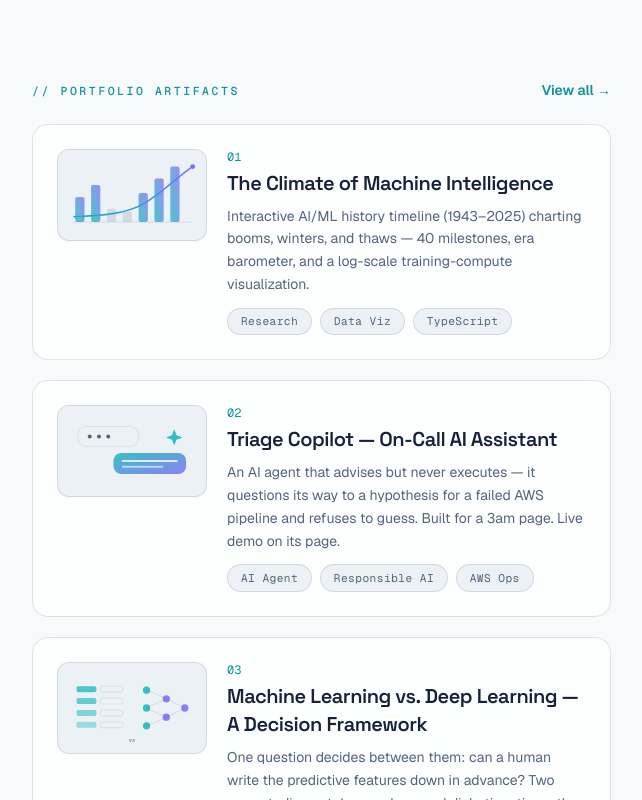
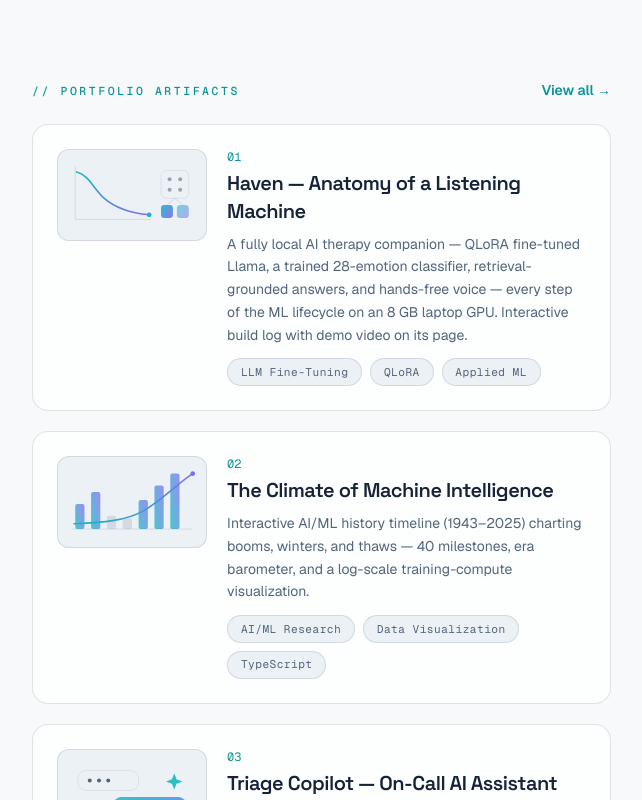
Before and after one commit to SiddarthaDarisi/SiddarthaDarisi.github.io, a Next.js app: page / in a window 1280 px wide. Shown: the part 1880-2680 px from the top of the page, without its empty margins (585-1227 px from the left). Built offline with nearby package versions, Linux system fonts and the light colour scheme.

Commit message:
Sync home page with artifacts page, add Haven card + chatbot KB entry, fix copy

```diff
--- a/app/contact/page.tsx
+++ b/app/contact/page.tsx
@@ -22,7 +22,7 @@ const channels = [
   },
   {
     label: "LinkedIn",
-    value: "linkedin.com/in/siddartha-darisi ↗",
+    value: "linkedin.com/in/siddartha-d ↗",
     href: site.linkedin,
     icon: IconLinkedIn,
     external: true,
--- a/app/page.tsx
+++ b/app/page.tsx
@@ -1,5 +1,6 @@
 import Link from "next/link";
 import { site } from "@/lib/site";
+import { artifacts } from "@/lib/artifacts";
 import NeuralHero from "@/components/NeuralHero";
 import Counter from "@/components/Counter";
 import SectionSpy from "@/components/SectionSpy";
@@ -56,45 +57,6 @@ const experiencePreview = [
     summary:
       "GenAI-driven MLOps turning natural-language prompts into validated IaC (35% faster releases); AI document pipeline for HCA Healthcare cutting manual entry 80%+.",
     tags: ["GenAI", "IaC", "MLOps", "Healthcare AI"],
-  },
-];
-
-const artifacts = [
-  {
-    number: "01",
-    kind: "timeline" as const,
-    title: "The Climate of Machine Intelligence",
-    description:
-      "Interactive AI/ML history timeline (1943–2025) charting booms, winters, and thaws — 40 milestones, era barometer, and a log-scale training-compute visualization.",
-    href: "/artifacts/ai-ml-timeline",
-    tags: ["Research", "Data Viz", "TypeScript"],
-  },
-  {
-    number: "02",
-    kind: "chatbot" as const,
-    title: "Triage Copilot — On-Call AI Assistant",
-    description:
-      "An AI agent that advises but never executes — it questions its way to a hypothesis for a failed AWS pipeline and refuses to guess. Built for a 3am page. Live demo on its page.",
-    href: "/artifacts/triage-copilot",
-    tags: ["AI Agent", "Responsible AI", "AWS Ops"],
-  },
-  {
-    number: "03",
-    kind: "report" as const,
-    title: "Machine Learning vs. Deep Learning — A Decision Framework",
-    description:
-      "One question decides between them: can a human write the predictive features down in advance? Two case studies — telecom churn and diabetic retinopathy — where the losing approach was actually tried.",
-    href: "/artifacts/ml-vs-dl",
-    tags: ["Applied Research", "ML vs DL", "Case Studies"],
-  },
-  {
-    number: "04",
-    kind: "voice" as const,
-    title: "PrepPilot — AI Mock Interview Tutor",
-    description:
-      "A local-first AI interviewer that listens to how you speak, not just what you say — a full voice loop (VAD → Whisper STT → prosody analytics → LLM coaching → TTS) running on an 8GB laptop GPU. Demo video on its page.",
-    href: "/artifacts/preppilot",
-    tags: ["Full-Stack AI", "Speech ML", "Real-Time Systems"],
   },
 ];
 
@@ -321,28 +283,28 @@ export default function Home() {
               </Link>
             </div>
             <div className="dim-list mt-6 space-y-5">
-              {artifacts.map((artifact) => (
+              {artifacts.map((artifact, index) => (
                 <Link
-                  key={artifact.href}
-                  href={artifact.href}
+                  key={artifact.slug}
+                  href={`/artifacts/${artifact.slug}`}
                   data-reveal
                   className="card card-lift group grid gap-5 p-6 sm:grid-cols-[150px_1fr]"
                 >
                   <div className="h-[92px] overflow-hidden rounded-xl border border-line bg-raised p-2">
-                    <ArtifactThumb kind={artifact.kind} />
+                    <ArtifactThumb kind={artifact.thumb ?? "report"} />
                   </div>
                   <div className="flex flex-col">
                     <span className="font-mono text-xs text-accent">
-                      {artifact.number}
+                      {String(index + 1).padStart(2, "0")}
                     </span>
                     <h3 className="font-display mt-1 text-xl font-semibold tracking-tight transition-colors group-hover:text-accent">
                       {artifact.title}
                     </h3>
                     <p className="mt-2 flex-1 text-sm leading-relaxed text-muted">
-                      {artifact.description}
+                      {artifact.homeBlurb ?? artifact.subtitle}
                     </p>
                     <div className="mt-3 flex flex-wrap gap-2">
-                      {artifact.tags.map((tag) => (
+                      {artifact.tags.slice(0, 3).map((tag) => (
                         <span key={tag} className="chip">
                           {tag}
                         </span>
--- a/components/ArtifactThumb.tsx
+++ b/components/ArtifactThumb.tsx
@@ -1,14 +1,50 @@
+import type { ArtifactThumbKind } from "@/lib/artifacts";
+
 /**
  * Code-drawn decorative thumbnails for artifact cards.
+ * kind="model": descending training-loss curve + LoRA adapter motif
  * kind="timeline": mini era chart (bars + rising compute curve)
  * kind="chatbot": chat bubbles with a sparkle
  * kind="report": ML table vs DL network split panel
+ * kind="voice": waveform + microphone
  */
-export default function ArtifactThumb({
-  kind,
-}: {
-  kind: "timeline" | "chatbot" | "report" | "voice";
-}) {
+export default function ArtifactThumb({ kind }: { kind: ArtifactThumbKind }) {
+  if (kind === "model") {
+    return (
+      <svg aria-hidden viewBox="0 0 200 110" className="h-full w-full">
+        <defs>
+          <linearGradient id="md-grad" x1="0" y1="0" x2="1" y2="1">
+            <stop offset="0%" stopColor="var(--teal)" />
+            <stop offset="100%" stopColor="var(--violet)" />
+          </linearGradient>
+        </defs>
+        {/* axes */}
+        <line x1="14" y1="12" x2="14" y2="92" stroke="var(--line)" strokeWidth="1.4" />
+        <line x1="14" y1="92" x2="128" y2="92" stroke="var(--line)" strokeWidth="1.4" />
+        {/* descending training-loss curve */}
+        <path
+          d="M16 20 C 34 24, 42 46, 58 60 S 96 82, 126 85"
+          fill="none"
+          stroke="url(#md-grad)"
+          strokeWidth="2.4"
+          strokeLinecap="round"
+        />
+        <circle cx="126" cy="85" r="3.6" fill="var(--teal)" />
+        {/* frozen base weights (block) + LoRA adapter (small ranks) */}
+        <rect x="144" y="18" width="42" height="42" rx="8" fill="var(--raised)" stroke="var(--line)" />
+        <circle cx="157" cy="31" r="3" fill="var(--muted)" opacity="0.55" />
+        <circle cx="173" cy="31" r="3" fill="var(--muted)" opacity="0.55" />
+        <circle cx="157" cy="47" r="3" fill="var(--muted)" opacity="0.55" />
+        <circle cx="173" cy="47" r="3" fill="var(--muted)" opacity="0.55" />
+        {/* adapter rails */}
+        <rect x="144" y="70" width="18" height="20" rx="5" fill="url(#md-grad)" opacity="0.9" />
+        <rect x="168" y="70" width="18" height="20" rx="5" fill="url(#md-grad)" opacity="0.55" />
+        <line x1="165" y1="60" x2="153" y2="70" stroke="var(--line)" strokeWidth="1.4" />
+        <line x1="165" y1="60" x2="177" y2="70" stroke="var(--line)" strokeWidth="1.4" />
+      </svg>
+    );
+  }
+
   if (kind === "voice") {
     return (
       <svg aria-hidden viewBox="0 0 200 110" className="h-full w-full">
--- a/lib/artifacts.ts
+++ b/lib/artifacts.ts
@@ -9,11 +9,23 @@ export interface ArtifactEmbed {
   minHeight: number;
 }
 
+/** Which code-drawn thumbnail (components/ArtifactThumb) a home card shows. */
+export type ArtifactThumbKind =
+  | "model"
+  | "timeline"
+  | "chatbot"
+  | "report"
+  | "voice";
+
 export interface Artifact {
   slug: string;
   title: string;
   subtitle: string;
   tags: string[];
+  /** Short copy for the home-page card; falls back to subtitle. */
+  homeBlurb?: string;
+  /** Thumbnail for the home-page card. */
+  thumb?: ArtifactThumbKind;
   introduction: string;
   description: string;
   objective: string;
@@ -34,6 +46,9 @@ export const artifacts: Artifact[] = [
     subtitle:
       "A fully local AI therapy companion: QLoRA fine-tuned Llama, a trained emotion classifier, retrieval-grounded answers, and local voice — every step of the ML lifecycle on an 8 GB laptop GPU",
     tags: ["LLM Fine-Tuning", "QLoRA", "Applied ML", "Responsible AI", "Full-Stack"],
+    homeBlurb:
+      "A fully local AI therapy companion — QLoRA fine-tuned Llama, a trained 28-emotion classifier, retrieval-grounded answers, and hands-free voice — every step of the ML lifecycle on an 8 GB laptop GPU. Interactive build log with demo video on its page.",
+    thumb: "model",
     introduction:
       "Haven is a private mental-wellness companion whose every model runs on my own machine: a Llama fine-tuned with QLoRA on 10,752 real emotional-support conversations, a DistilRoBERTa classifier scoring 28 emotions per message, retrieval over 36 public-domain clinical publications (NIMH, VA, NIH), and fully local speech-to-text and neural text-to-speech. The embedded artifact below documents all ten steps of the machine-learning lifecycle with the real numbers the pipeline produced — including a live demo video of the app in a hands-free voice conversation.",
     description:
@@ -95,10 +110,13 @@ export const artifacts: Artifact[] = [
     subtitle:
       "An interactive timeline of AI history (1943–2025), framed as booms, winters, and thaws",
     tags: ["AI/ML Research", "Data Visualization", "TypeScript", "GitHub Pages"],
+    homeBlurb:
+      "Interactive AI/ML history timeline (1943–2025) charting booms, winters, and thaws — 40 milestones, era barometer, and a log-scale training-compute visualization.",
+    thumb: "timeline",
     introduction:
       "An interactive, publicly hosted web timeline that tells the story of artificial intelligence from 1943 to 2025 through a weather metaphor — booms, winters, and thaws — arguing that AI winters were driven by hardware and funding constraints rather than failures of the underlying theory.",
     description:
-      'The timeline presents 40 curated milestones across six eras — Foundations (1943–1955), the Golden Years (1956–1973), AI Winters I & II (1974–1987), Quiet Progress (1993–2011), the Deep Learning Boom (2012–2019), and the Generative Era (2020–2025). Milestones are categorized (Theory, Hardware, Industry, Model Release, AI Winter) and filterable by theme; a clickable "barometer" lets visitors jump between eras; and a log-scale training-compute visualization shows how compute flatlined during the winters and exploded afterward, reinforcing the central thesis.',
+      'The timeline presents 40 curated milestones across eight eras — from Foundations (1943–1955) and the Golden Years (1956–1973), through the First AI Winter, the Expert-Systems boom, and the Second AI Winter (1974–1993), to Quiet Progress (1993–2011), the Deep Learning Boom (2012–2019), and the Generative Era (2020–2025). Milestones are categorized (Theory, Hardware, Industry, Model Release, AI Winter) and filterable by theme; a clickable "barometer" lets visitors jump between eras; and a log-scale training-compute visualization shows how compute flatlined during the winters and exploded afterward, reinforcing the central thesis.',
     objective:
       "Created for the AI & ML Timelines activity in the IWU AI/ML program, with two goals: (1) demonstrate the ability to research, synthesize, and communicate seven decades of AI history for a technical-professional audience, and (2) publish it as a genuinely useful, interactive reference rather than a static document.",
     process: [
@@ -155,6 +173,9 @@ export const artifacts: Artifact[] = [
     subtitle:
       "An AI agent that advises but never executes — built for a sleep-deprived engineer at 3am, and designed around what it refuses to do",
     tags: ["AI Agent", "Responsible AI", "AWS Operations", "Knowledge Grounding"],
+    homeBlurb:
+      "An AI agent that advises but never executes — it questions its way to a hypothesis for a failed AWS pipeline and refuses to guess. Built for a 3am page. Live demo on its page.",
+    thumb: "chatbot",
     introduction:
       "Triage Copilot is a Socratic triage guide for a failed AWS data pipeline: it asks one question at a time, sequences an on-call engineer toward a testable hypothesis, and states a confidence level and a falsification condition for every conclusion. It never runs a command and never declares an incident resolved. It's embedded live below — ask it about a Redshift or Lambda failure and see it work the way it was designed to.",
     description:
@@ -208,6 +229,9 @@ export const artifacts: Artifact[] = [
     subtitle:
       "Two real-world case studies where the \"wrong\" approach was actually tried and lost — and the one question that decides between them",
     tags: ["Applied Research", "ML vs DL", "Case Studies", "Technical Writing"],
+    homeBlurb:
+      "One question decides between them: can a human write the predictive features down in advance? Two case studies — telecom churn and diabetic retinopathy — where the losing approach was actually tried.",
+    thumb: "report",
     introduction:
       "The usual answer to \"when should I use deep learning?\" is about data volume and compute cost — true, and almost never the real reason. This Workshop 2 report argues the distinction that actually decides the choice: whether the features that predict the outcome can be written down by a human in advance. It defends that principle with two production case studies where the losing approach wasn't dismissed on theory — it was genuinely attempted, and the evidence went the other way. Read the full report below.",
     description:
@@ -258,6 +282,9 @@ export const artifacts: Artifact[] = [
     subtitle:
       "A local-first AI interviewer that listens to how you speak, not just what you say — a full voice loop (STT → coaching LLM → prosody analytics → TTS) on an 8GB laptop GPU",
     tags: ["Full-Stack AI", "Speech & Audio ML", "Local-First LLM", "Real-Time Systems"],
+    homeBlurb:
+      "A local-first AI interviewer that listens to how you speak, not just what you say — a full voice loop (VAD → Whisper STT → prosody analytics → LLM coaching → TTS) running on an 8GB laptop GPU. Demo video on its page.",
+    thumb: "voice",
     introduction:
       "PrepPilot runs a realistic spoken mock interview and coaches the candidate on both what they say and how they say it. Unlike a chatbot, it listens to delivery — pace, pauses, filler words, pitch variance, vocal energy — and returns structured 1–10 rubric feedback with concrete rewrites, entirely offline on a laptop GPU. The demo video below shows the full voice loop; the complete source and system design are on GitHub.",
     description:
@@ -281,7 +308,7 @@ export const artifacts: Artifact[] = [
       "parselmouth + librosa (prosody analytics)",
       "Ollama (qwen3) · Claude · GPT (swappable providers)",
       "SQLite · SQLAlchemy 2.0",
-      "Next.js 14 · TypeScript (static export)",
+      "Next.js 16 · TypeScript (static export)",
       "Docker · pytest · CUDA (RTX 3070, 8GB)",
     ],
     uniqueValue:
--- a/lib/profile-kb.ts
+++ b/lib/profile-kb.ts
@@ -328,6 +328,33 @@ export const profileKB: KBChunk[] = [
     link: "/experience",
   },
   {
+    id: "kb-artifact-haven",
+    topic: "Haven therapy companion artifact",
+    text: "Haven — Anatomy of a Listening Machine is a fully local AI therapy companion Siddartha built: a Llama 3.2 3B fine-tuned with QLoRA on 10,752 real emotional-support conversations, a DistilRoBERTa classifier scoring 28 emotions per message, retrieval over 36 public-domain clinical publications (NIMH, VA, NIH), and fully local speech-to-text and neural text-to-speech — every model running on an 8 GB laptop GPU (RTX 3070). The build covers all ten steps of the ML lifecycle, including a three-part evaluation that caught the fine-tune regressing on crisis safety and repaired it with targeted safety-patch training plus a defense-in-depth server layer. Headline results: validation perplexity 32.6 → 9.79, and the patched model beats base on crisis handling. An interactive build log with a live demo video is embedded on its artifact page.",
+    keywords: [
+      "artifact",
+      "haven",
+      "therapy companion",
+      "therapy bot",
+      "mental wellness",
+      "fine-tuning",
+      "fine tune",
+      "qlora",
+      "llama",
+      "emotion classifier",
+      "distilroberta",
+      "goemotions",
+      "crisis safety",
+      "safety",
+      "responsible ai",
+      "local llm",
+      "ml lifecycle",
+      "perplexity",
+      "project",
+    ],
+    link: "/artifacts/haven-therapy-companion",
+  },
+  {
     id: "kb-artifact-timeline",
     topic: "The Climate of Machine Intelligence artifact",
     text: "The Climate of Machine Intelligence is an interactive web timeline Siddartha built, covering AI history from 1943 to 2025 through a weather metaphor of booms, winters, and thaws. It presents 40 curated milestones across six eras, filterable by category, with a clickable era barometer and a log-scale training-compute chart arguing that AI winters were driven by hardware and funding constraints rather than failures of the underlying theory.",
@@ -579,6 +606,7 @@ export const profileKB: KBChunk[] = [
 
 export const askSuggestions: string[] = [
   "What does Siddartha do at Amazon?",
+  "Tell me about the Haven therapy companion.",
   "Tell me about the Triage Copilot artifact.",
   "What is PrepPilot?",
   "What are Siddartha's AWS certifications?",
```
